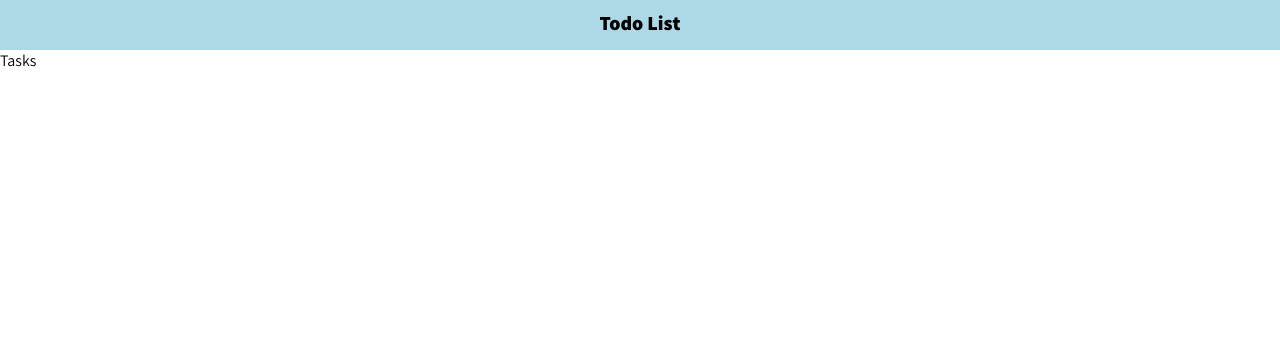
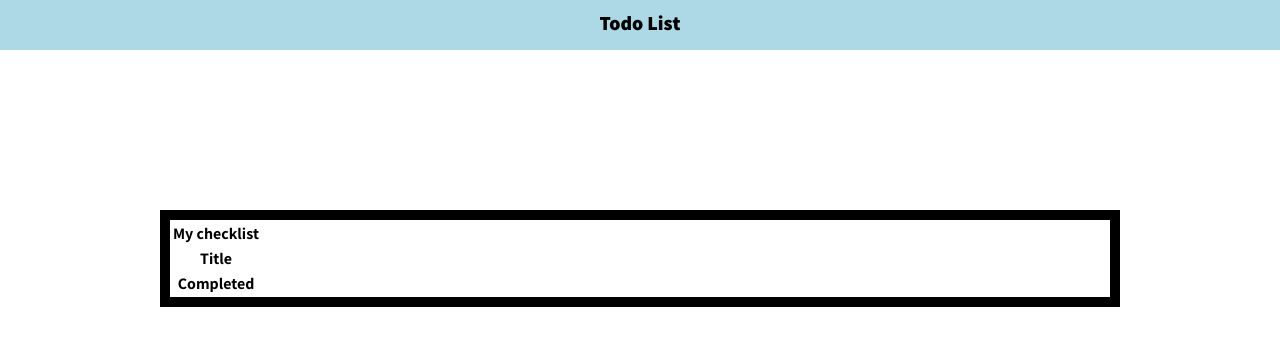
Before and after one commit to keironchaudhry/todolist, a React (Create React App) app: page / in a window 1280 px wide. Shown: the top 346 px of the page. Built offline with nearby package versions, Linux system fonts and the light colour scheme.

Commit message:
Feat: Create basic table structure + install MUI packages

```diff
--- a/package.json
+++ b/package.json
@@ -3,6 +3,9 @@
   "version": "0.1.0",
   "private": true,
   "dependencies": {
+    "@emotion/react": "^11.11.1",
+    "@emotion/styled": "^11.11.0",
+    "@mui/material": "^5.14.10",
     "@testing-library/jest-dom": "^5.17.0",
     "@testing-library/react": "^13.4.0",
     "@testing-library/user-event": "^13.5.0",
--- a/src/components/tasks/Tasks.jsx
+++ b/src/components/tasks/Tasks.jsx
@@ -2,5 +2,19 @@ import React from "react";
 import styles from "./Tasks.module.css";
 
 export default function Tasks() {
-  return <div>Tasks</div>;
+  return (
+    <div className={styles.tableContainer}>
+      <table>
+        <tr className="topRow">
+          <th>My checklist</th>
+        </tr>
+        <tr className="middleRow">
+          <th>Title</th>
+        </tr>
+        <tr className="bottomRow">
+          <th>Completed</th>
+        </tr>
+      </table>
+    </div>
+  );
 }
--- a/src/components/tasks/Tasks.module.css
+++ b/src/components/tasks/Tasks.module.css
@@ -0,0 +1,5 @@
+.tableContainer {
+  display: flex;
+  border: 10px solid black;
+  margin: 10rem;
+}
```
Also changed, not shown: 1 other file (tests, documents, lock files or other folders).
